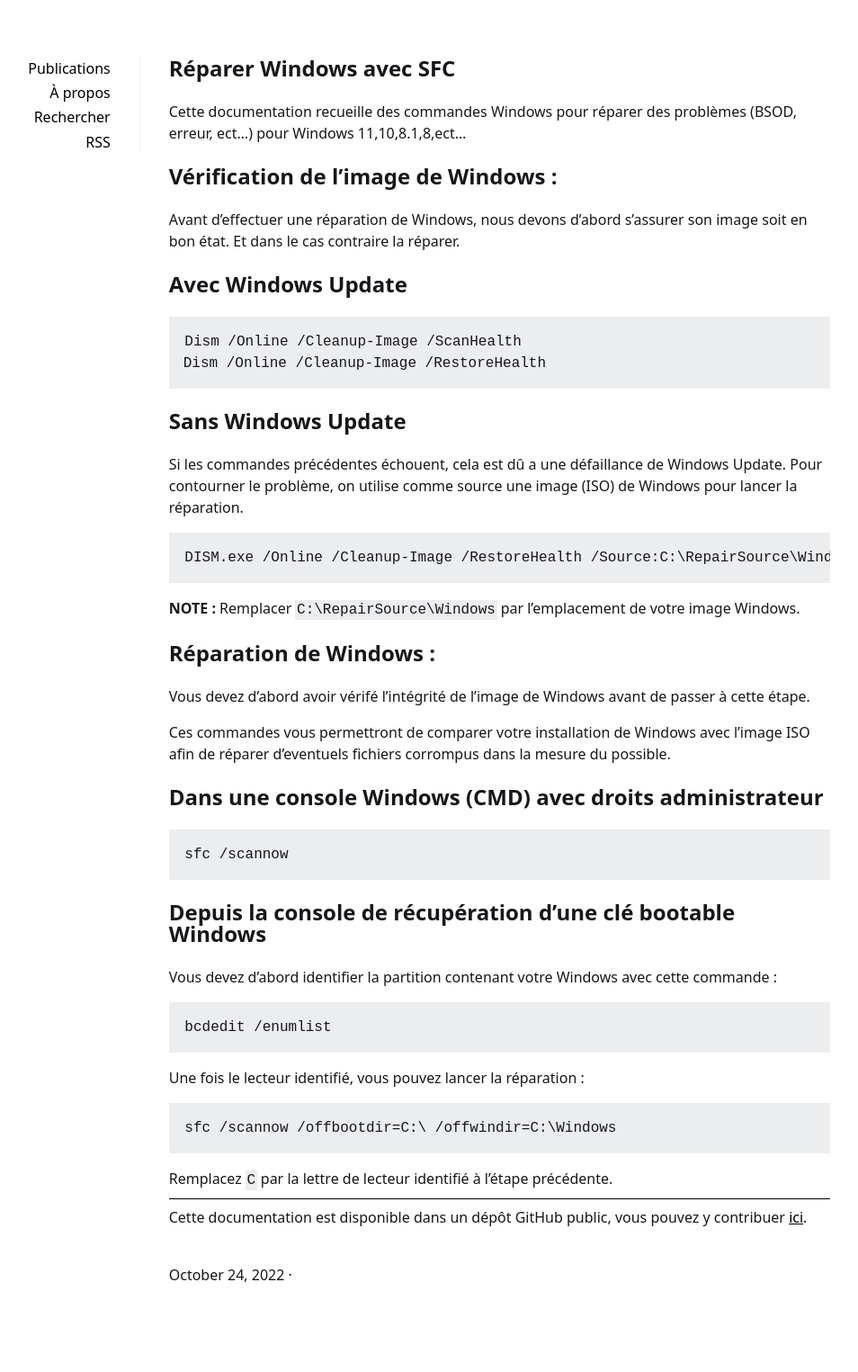
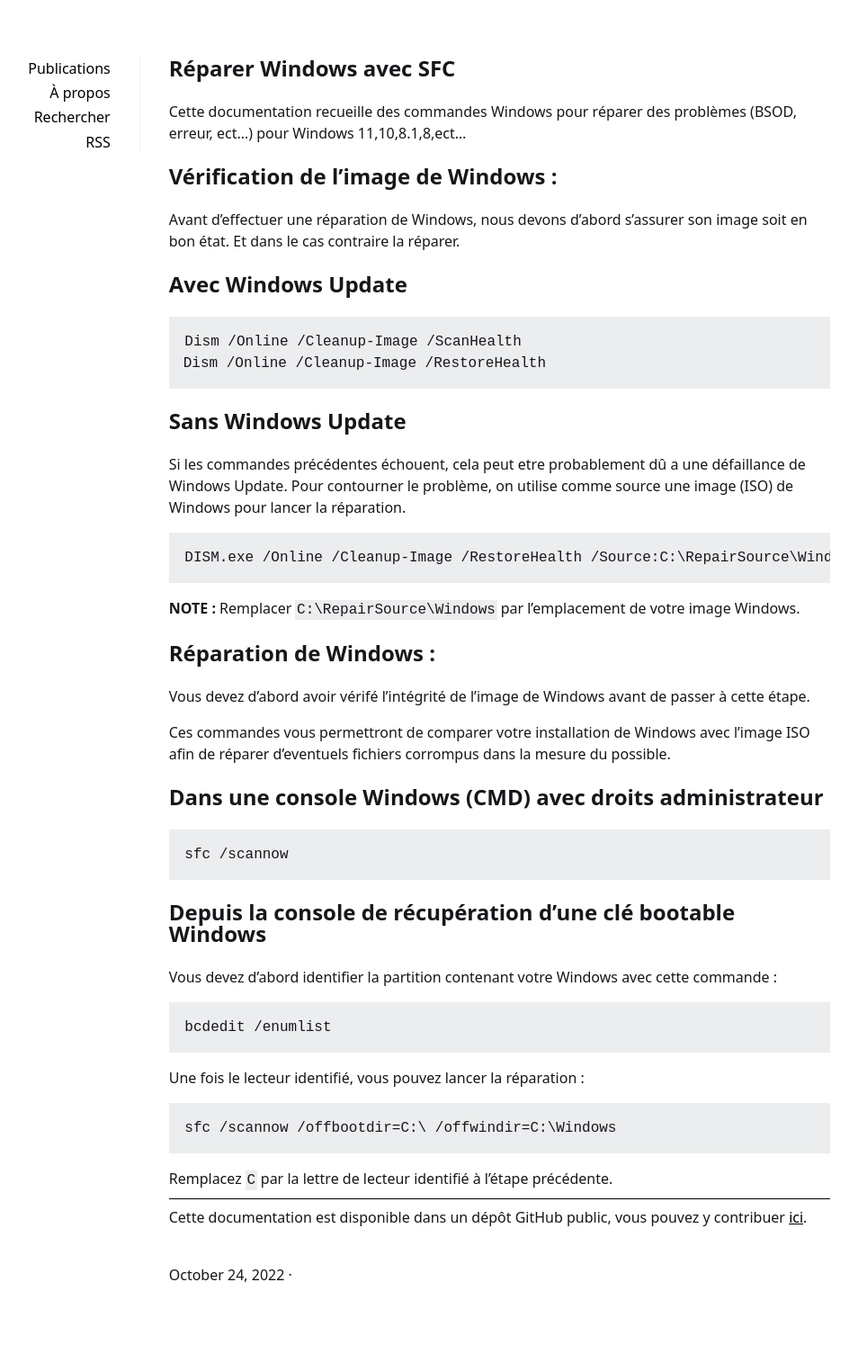
Before and after one commit to louino2478/tuto, a Jekyll site: the page built from _posts/2022-10-24-sfcscanow.md, in a window 1280 px wide. Shown: the whole page at 90% size, without its empty margins (165-1119 px from the left). Built offline with Jekyll 4.4.1, drawn with Linux system fonts in a browser that asks for light colours.

Commit message:
Update 2022-10-24-sfcscanow.md

````diff
--- a/_posts/2022-10-24-sfcscanow.md
+++ b/_posts/2022-10-24-sfcscanow.md
@@ -22,7 +22,7 @@ Dism /Online /Cleanup-Image /RestoreHealth
 
 ## Sans Windows Update
 
-Si les commandes précédentes échouent, cela est dû a une défaillance de Windows Update.
+Si les commandes précédentes échouent, cela peut etre probablement dû a une défaillance de Windows Update.
 Pour contourner le problème, on utilise comme source une image (ISO) de Windows pour lancer la réparation.
 
 ```powershell
````
